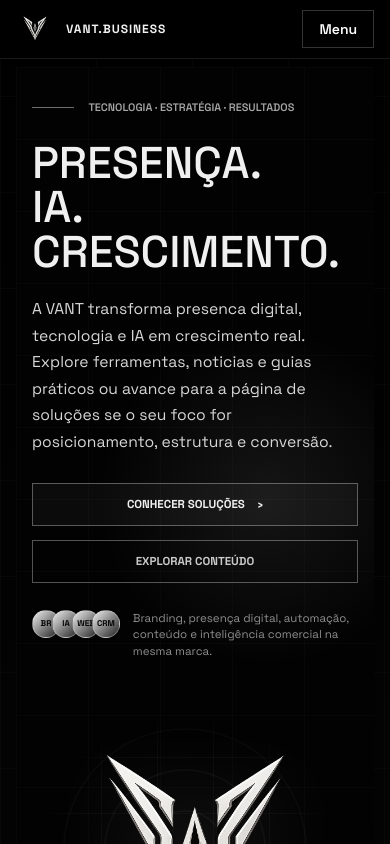
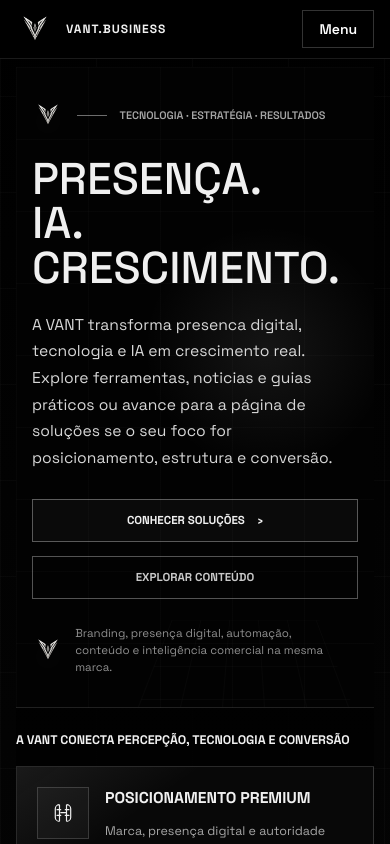
Before and after one commit to victor-hugos/vant-business, a React (Vite) app: page / in a window 390 px wide. Shown: the top 844 px of the page. Built offline with nearby package versions, Linux system fonts and the light colour scheme.

Commit message:
Polish home mobile hero

```diff
--- a/src/index.css
+++ b/src/index.css
@@ -236,15 +236,19 @@
 .reference-kicker {
   display: flex;
   align-items: center;
-  gap: 0.9rem;
+  gap: 0.8rem;
   color: #a6a6a6;
   font-size: 0.68rem;
   font-weight: 600;
   text-transform: uppercase;
 }
 
+.reference-kicker-logo {
+  display: none;
+}
+
 .reference-kicker span {
-  width: 42px;
+  width: 30px;
   height: 1px;
   background: rgba(240, 240, 240, 0.45);
 }
@@ -312,25 +316,8 @@
   margin-top: 1.65rem;
 }
 
-.reference-avatars {
-  display: flex;
-}
-
-.reference-avatars span {
-  display: grid;
-  width: 28px;
-  height: 28px;
-  place-items: center;
-  border: 1px solid rgba(240, 240, 240, 0.32);
-  border-radius: 999px;
-  background: linear-gradient(135deg, #f0f0f0, #1f1f1f);
-  color: #050505;
-  font-size: 0.52rem;
-  font-weight: 800;
-}
-
-.reference-avatars span + span {
-  margin-left: -8px;
+.reference-proof-logo {
+  display: none;
 }
 
 .reference-proof p {
@@ -701,12 +688,35 @@
     display: grid;
   }
 
+  .reference-kicker-logo {
+    display: block;
+    width: 32px;
+    height: 32px;
+    object-fit: contain;
+    flex: 0 0 auto;
+    filter: drop-shadow(0 8px 16px rgba(240, 240, 240, 0.12));
+  }
+
   .reference-proof {
-    align-items: flex-start;
+    align-items: center;
+    gap: 0.7rem;
+  }
+
+  .reference-proof-logo {
+    display: block;
+    width: 32px;
+    height: 32px;
+    object-fit: contain;
+    flex: 0 0 auto;
+    filter: drop-shadow(0 8px 16px rgba(240, 240, 240, 0.12));
+  }
+
+  .reference-proof p {
+    max-width: 260px;
   }
 
   .reference-hero-mark {
-    min-height: 320px;
+    display: none;
   }
 
   .reference-index {
--- a/src/pages/HomePage.jsx
+++ b/src/pages/HomePage.jsx
@@ -106,6 +106,7 @@
       <section className="reference-hero">
         <div className="reference-hero-copy">
           <div className="reference-kicker">
+            <img className="reference-kicker-logo" src="/assets/vant-logo-white.png" alt="" aria-hidden="true" />
             <span />
             <p>Tecnologia · Estratégia · Resultados</p>
           </div>
@@ -129,11 +130,7 @@
           </div>
 
           <div className="reference-proof">
-            <div className="reference-avatars" aria-hidden="true">
-              {['BR', 'IA', 'WEB', 'CRM'].map((item) => (
-                <span key={item}>{item}</span>
-              ))}
-            </div>
+            <img className="reference-proof-logo" src="/assets/vant-logo-white.png" alt="VANT.Business" />
             <p>Branding, presença digital, automação, conteúdo e inteligência comercial na mesma marca.</p>
           </div>
         </div>
```
